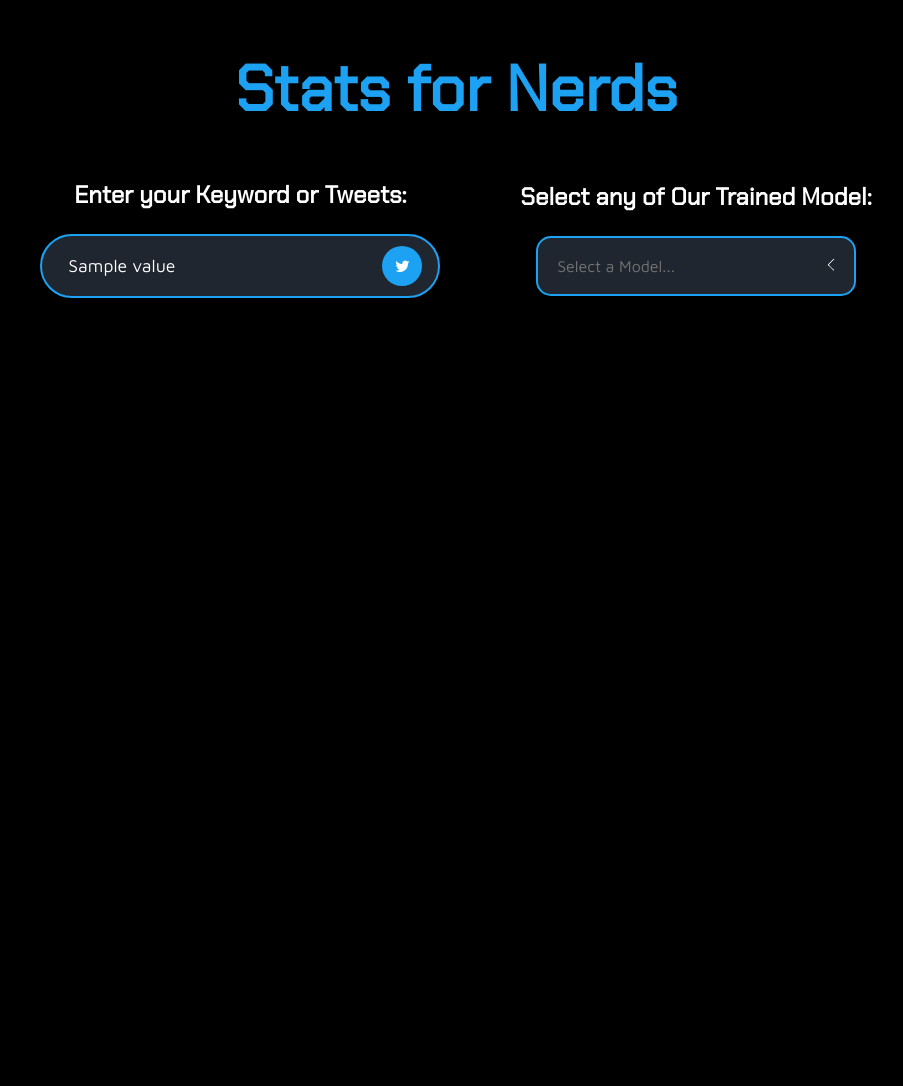
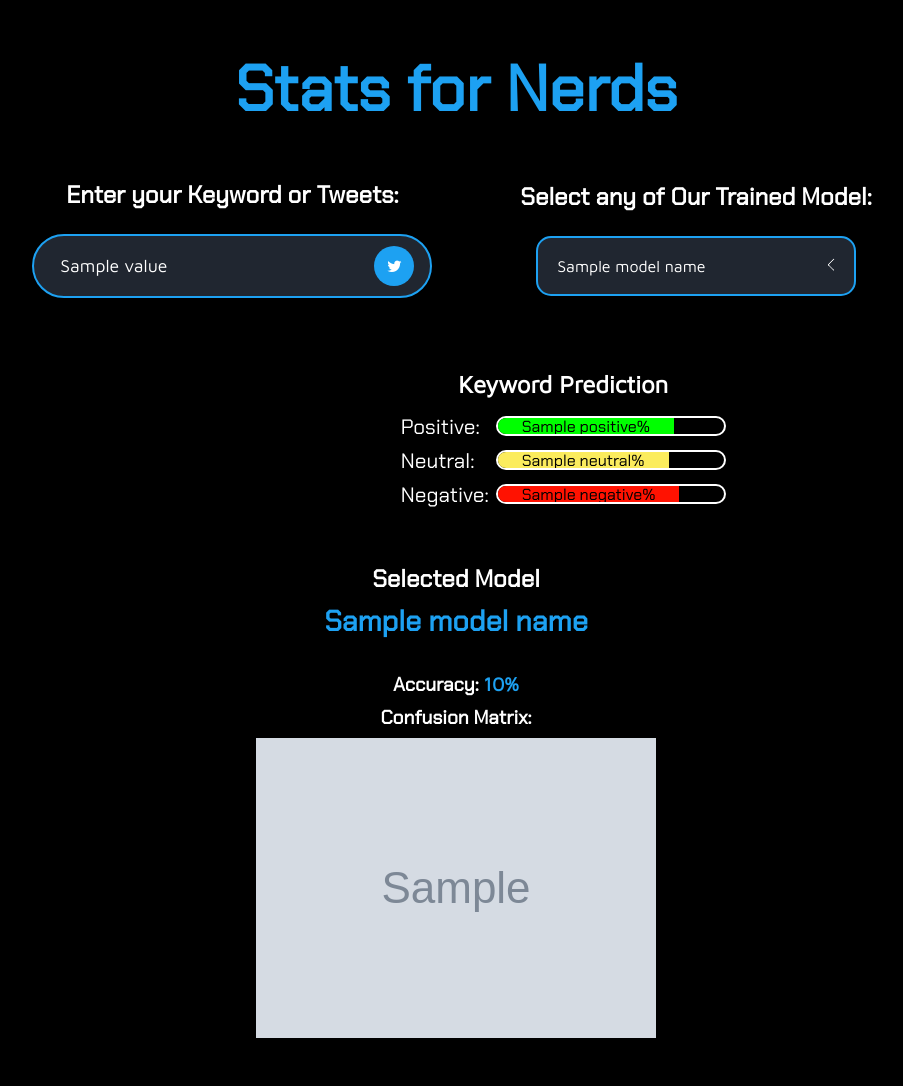
Before and after one commit to soorya-u/Belief, a Flask app: template templates/stats.html in a window 1280 px wide. Shown: the part 90-1176 px from the top of the page, without its empty margins (184-1087 px from the left). Before the commit the page ends 388 px from the top, so only its background shows below. Run offline with Flask 3, Linux system fonts and the light colour scheme; the template is opened without the code that fills it: most values are stand-ins (such as "Sample title", 1, 10 or a date in 2020); grey boxes marked "Sample" are stand-in pictures.

Commit message:
Completed Stats Page

```diff
--- a/app.py
+++ b/app.py
@@ -35,6 +35,7 @@ def about():
 def stats():
 
     tweet = ''
+    model_name=''
     accuracy_score = 0
     confusion_matrix_path = ''
     overall_prediction = ['']
@@ -53,7 +54,7 @@ def stats():
         overall_prediction = algo.getOverallPrediction(pr)
         pos, neu, neg = algo.getPercentagePrediction(pr)
 
-    return render_template('stats.html', output=overall_prediction[0], value=tweet, positive=pos, neutral=neu, negative=neg, accuracy_score = accuracy_score, img_path=confusion_matrix_path)
+    return render_template('stats.html', output=overall_prediction[0], value=tweet, positive=pos, neutral=neu, negative=neg, accuracy_score = accuracy_score, img_path=confusion_matrix_path, model_name=model_name)
 
 
 if __name__ == "__main__":
--- a/static/styles/stats.css
+++ b/static/styles/stats.css
@@ -15,6 +15,8 @@ main h1,
 .input h2 {
   font-family: "Chakra Petch", sans-serif;
   color: #1da1f2;
+  text-align: center;
+  padding: 0 0.5rem;
 }
 
 main h1 {
@@ -245,9 +247,170 @@ form {
   display: flex;
   justify-content: center;
   align-items: center;
+  flex-wrap: wrap;
   gap: 5rem;
 }
 
-input[id="default"] {
+input[title="Select a Model..."] {
   color: #727272;
 }
+
+/*  */
+
+.output {
+  display: flex;
+  width: 60vw;
+  justify-content: space-around;
+}
+
+.overall {
+  display: flex;
+  flex-direction: column;
+  justify-content: center;
+  align-items: center;
+  gap: 0.5rem;
+  align-self: start;
+}
+
+.overall div {
+  display: flex;
+  gap: 0.5rem;
+}
+
+.progress-bar {
+  display: flex;
+  flex-direction: column;
+  justify-content: center;
+  align-items: center;
+  gap: 0.5rem;
+}
+
+td,
+.progress span {
+  font-family: "Chakra Petch", sans-serif;
+}
+
+.progress-title {
+  font-size: 1.3rem;
+}
+
+.arrange {
+  display: flex;
+  justify-content: flex-end;
+  align-items: center;
+  gap: 0.5rem;
+}
+
+.progress-bar .progress {
+  display: flex;
+  justify-content: flex-start;
+  align-items: center;
+  gap: 0.5rem;
+  width: 230px;
+  border: 2px solid white;
+  border-radius: 15px;
+  overflow: hidden;
+  color: white;
+  height: 1.3rem;
+}
+
+.progress span {
+  align-self: flex-start;
+  display: flex;
+  justify-content: center;
+  align-items: center;
+  padding: 0 1.5rem;
+  overflow: hidden;
+  height: 100%;
+  color: #000;
+}
+
+img[alt="positive"] {
+  width: 2rem;
+}
+
+img[alt="neutral"] {
+  width: 2rem;
+}
+
+img[alt="negative"] {
+  width: 2rem;
+}
+
+/*  */
+
+.stats {
+  display: flex;
+  justify-content: center;
+  align-items: center;
+  flex-direction: column;
+  gap: 0.5rem;
+}
+
+.stats h2, h3 {
+  font-family: "Chakra Petch", sans-serif;
+  color: #fff;
+  text-align: center;
+  padding: 0 0.5rem;
+}
+.stats h2.model-name {
+  font-family: "Chakra Petch", sans-serif;
+  color: #1da1f2;
+  text-align: center;
+  padding: 0 0.5rem 1.5rem 0.5rem;
+  font-size: 1.8rem;
+}
+
+.stats h3 {
+  font-size: 1.2rem;
+}
+
+.stats h3 span {
+  color: #1da1f2;
+}
+
+@media (width<600px) {
+  .output {
+    width: 95vw;
+    flex-direction: column;
+    gap: 1.5rem;
+  }
+
+  .output .overall {
+    align-self: center;
+  }
+}
+
+@media (width<1080px) {
+  .output {
+    width: 95vw;
+    justify-content: space-evenly;
+  }
+}
+
+@media (width<800px) {
+  .output {
+    width: 95vw;
+    justify-content: space-between;
+  }
+}
+
+@media (width<450px) {
+  .progress-bar .progress {
+    width: 60vw;
+  }
+  .search-box {
+    box-sizing: content-box;
+    width: 80vw;
+  }
+  .tweet-box {
+    width: 50vw;
+    padding: 0 15px;
+  }
+  details {
+    width: auto;
+  }
+  summary {
+    width: 70vw;
+  }
+}
--- a/templates/stats.html
+++ b/templates/stats.html
@@ -28,26 +28,40 @@
         </button>
       </div>
     </section>
+
     <section class="input">
       <h2>Select any of Our Trained Model:</h2>
       <details class="custom-select">
         <summary class="radios">
           <input
             type="radio"
-            value="Linear-SVC"
+            value=""
             name="model-name"
             id="default"
-            title="Select a Model..."
+            title="{{model_name or 'Select a Model...'}}"
             checked
           />
           <input
             type="radio"
             name="model-name"
+            value="Ada-Boost-Classifier"
             id="item1"
             title="Ada Boost Classifier"
           />
-          <input type="radio" name="model-name" value="Bernoulli-NB" id="item2" title="Bernoulli NB" />
-          <input type="radio" name="model-name" value="Linear-SVC" id="item3" title="Linear SVC" />
+          <input
+            type="radio"
+            name="model-name"
+            value="Bernoulli-NB"
+            id="item2"
+            title="Bernoulli NB"
+          />
+          <input
+            type="radio"
+            name="model-name"
+            value="Linear-SVC"
+            id="item3"
+            title="Linear SVC"
+          />
           <input
             type="radio"
             name="model-name"
@@ -55,7 +69,13 @@
             id="item4"
             title="Logistic Regression"
           />
-          <input type="radio" name="model-name" id="item5" title="Multinomial NB" />
+          <input
+            type="radio"
+            name="model-name"
+            value="Multinomial-NB"
+            id="item5"
+            title="Multinomial NB"
+          />
           <input
             type="radio"
             name="model-name"
@@ -63,8 +83,20 @@
             id="item6"
             title="Passive Aggressive Classifier"
           />
-          <input type="radio" name="model-name" value="Perceptron" id="item7" title="Perceptron" />
-          <input type="radio" name="model-name" title="Ridge-Classifier" id="item8" title="Ridge Classifier" />
+          <input
+            type="radio"
+            name="model-name"
+            value="Perceptron"
+            id="item7"
+            title="Perceptron"
+          />
+          <input
+            type="radio"
+            name="model-name"
+            value="Ridge-Classifier"
+            id="item8"
+            title="Ridge Classifier"
+          />
         </summary>
         <ul class="list select">
           <li class="option">
@@ -95,6 +127,81 @@
       </details>
     </section>
   </form>
-  <div></div>
+  <section class="output">
+    <section class="overall">
+      {% if output=='Positive' %}
+      <h2>Overall Prediction</h2>
+      <div>
+        <img src="../static/img/positive.png" alt="positive" />
+        <h2 style="color: #00ff00">{{output}}</h2>
+      </div>
+      {% elif output=='Neutral' %}
+      <h2>Overall Prediction</h2>
+      <div>
+        <img src="../static/img/neutral.png" alt="neutral" />
+        <h2 style="color: #fbec5d">{{output}}</h2>
+      </div>
+      {% elif output=='Negative' %}
+      <h2>Overall Prediction</h2>
+      <div>
+        <img src="../static/img/negative.png" alt="negative" />
+        <h2 style="color: #ff1201">{{output}}</h2>
+      </div>
+      {% else %} {% endif %}
+    </section>
+    <section class="progress-bar">
+      {% if positive!='' and neutral!='' and negative!='' %}
+
+      <h2>Keyword Prediction</h2>
+      <table border="0" cellspacing="7">
+        {% if positive!=0 %}
+        <tr>
+          <td class="progress-title">Positive:</td>
+          <td>
+            <div class="progress">
+              <span
+                style="color: #000;background-color: #00ff00;width: {{positive}}%"
+                >{{positive}}%</span
+              >
+            </div>
+          </td>
+        </tr>
+        {% endif %} {% if neutral!=0 %}
+        <tr>
+          <td class="progress-title">Neutral:</td>
+          <td>
+            <div class="progress">
+              <span
+                style="color: #000;background-color: #fbec5d;width: {{neutral}}%"
+                >{{neutral}}%</span
+              >
+            </div>
+          </td>
+        </tr>
+        {% endif %} {% if negative!=0 %}
+        <tr>
+          <td class="progress-title">Negative:</td>
+          <td>
+            <div class="progress">
+              <span style="background-color: #ff1201;width: {{negative}}%"
+                >{{negative}}%</span
+              >
+            </div>
+          </td>
+        </tr>
+        {% endif %}
+      </table>
+      {% endif %}
+    </section>
+  </section>
+  <section class="stats">
+    {% if model_name!='' %}
+    <h2>Selected Model</h2>
+    <h2 class="model-name">{{model_name}}</h2>
+    <h3>Accuracy: <span>{{accuracy_score}}%</span></h3>
+    <h3>Confusion Matrix: </h3>
+    <img src="{{img_path}}" alt="confusion-matrix">
+    {% endif %}
+  </section>
 </main>
 {% endblock stat %}
```
